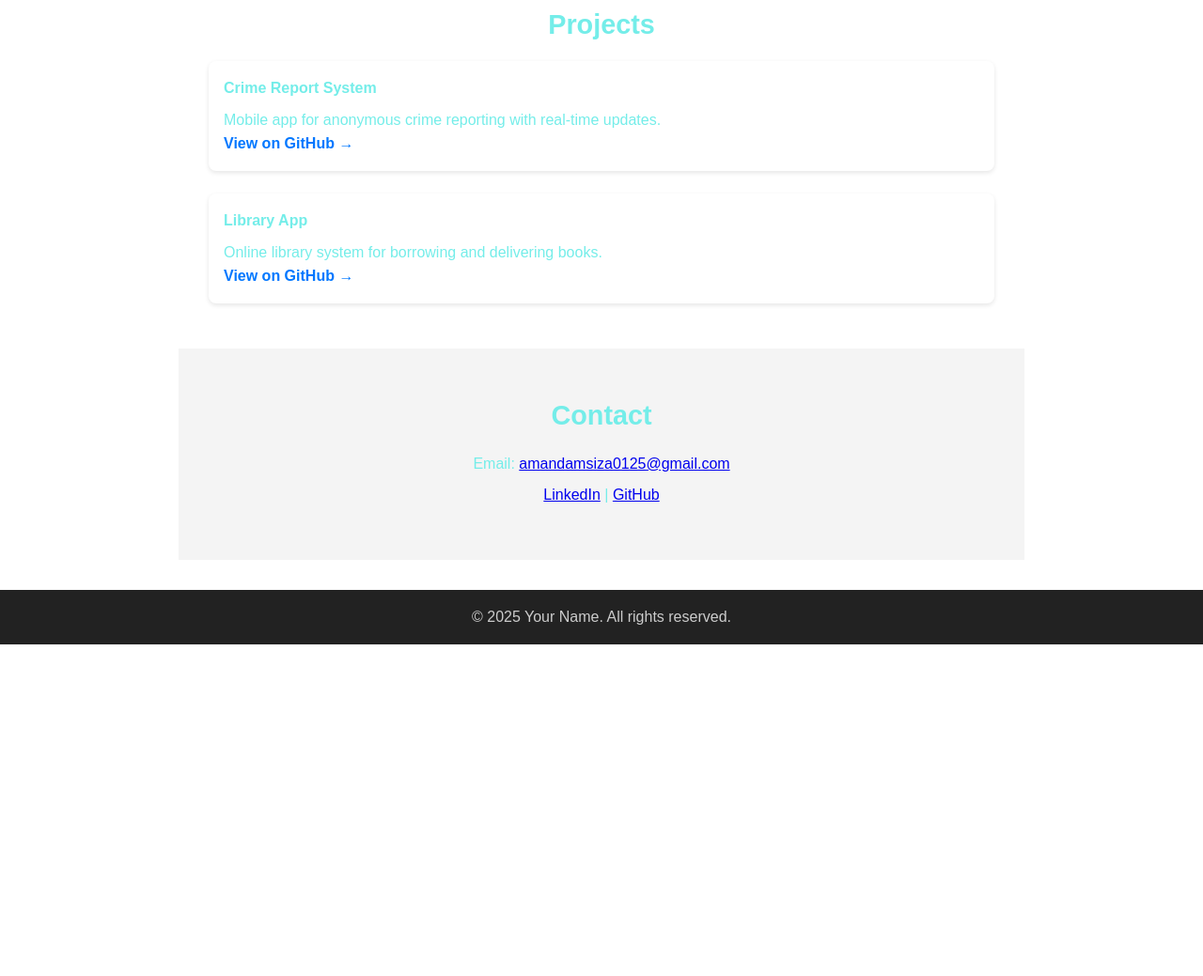
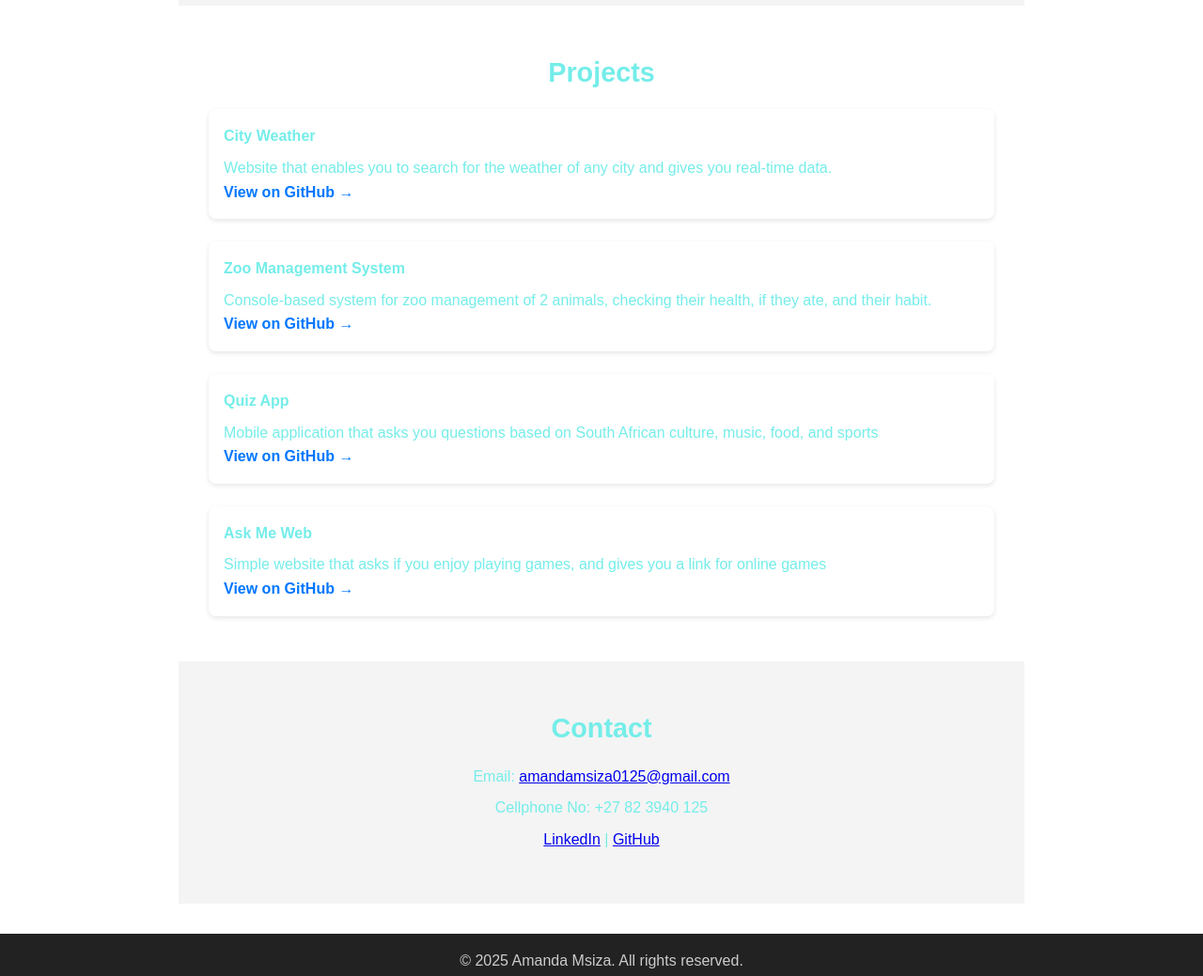
Before and after one commit to Mandy380/My-Portfolio, a plain HTML site: page index.html in a window 1280 px wide. Shown: the part 792-1831 px from the top of the page at 94% size. Before the commit the page ends 1478 px from the top, so only its background shows below. Drawn offline with Linux system fonts and the light colour scheme.

Commit message:
Update index.html

```diff
--- a/index.html
+++ b/index.html
@@ -24,7 +24,6 @@
     <p>IT Graduate | Software Developer | Problem Solver</p>
     <div class="buttons">
       <a href="#projects" class="btn">View My Work</a>
-      <a href="#contact" class="btn outline">Contact Me</a>
     </div>
   </section>
 
@@ -32,8 +31,9 @@
   <section id="about" class="section">
     <h3>About Me</h3>
     <p>
-      I'm an IT graduate passionate about software development, problem solving,
-      and learning new technologies. I enjoy building projects that solve real-world problems.
+      I'm an IT graduate with a strong passion for software development, problem-solving, and continuous learning.
+      I enjoy building practical, real-world solutions through code and love exploring new technologies that push my skills forward.
+      Whether it’s creating a full-stack web app or automating a tedious task, I’m always excited to take on challenges and grow as a developer.
     </p>
   </section>
 
@@ -57,14 +57,24 @@
     <h3>Projects</h3>
     <div class="project-list">
       <div class="project">
-        <h4>Crime Report System</h4>
-        <p>Mobile app for anonymous crime reporting with real-time updates.</p>
-        <a href="https://github.com/yourusername/crime-report" target="_blank">View on GitHub →</a>
+        <h4>City Weather</h4>
+        <p>Website that enables you to search for the weather of any city and gives you real-time data.</p>
+        <a href="https://mandy380.github.io/CityWeather.github.io/" target="_blank">View on GitHub →</a>
       </div>
       <div class="project">
-        <h4>Library App</h4>
-        <p>Online library system for borrowing and delivering books.</p>
-        <a href="https://github.com/yourusername/library-app" target="_blank">View on GitHub →</a>
+        <h4>Zoo Management System</h4>
+        <p> Console-based system for zoo management of 2 animals, checking their health, if they ate, and their habit.</p>
+        <a href="https://github.com/mandy380.github.io/zoo-managment-system.github.io/" target="_blank">View on GitHub →</a>
+      </div>
+      <div class="project">
+        <h4>Quiz App</h4>
+        <p> Mobile application that asks you questions based on South African culture, music, food, and sports</p>
+        <a href="https://github.com/mandy380.github.io/quiz-application.github.io/" target="_blank">View on GitHub →</a>
+      </div>
+      <div class="project">
+        <h4>Ask Me Web</h4>
+        <p> Simple website that asks if you enjoy playing games, and gives you a link for online games</p>
+        <a href="https://github.com/mandy380.github.io/zoo-managment-system.github.io/" target="_blank">View on GitHub →</a>
       </div>
     </div>
   </section>
@@ -73,14 +83,15 @@
   <section id="contact" class="section gray">
     <h3>Contact</h3>
     <p>Email: <a href="mailto:youremail@gmail.com">amandamsiza0125@gmail.com</a></p>
+    <p>Cellphone No: +27 82 3940 125</p>
     <p>
-      <a href="https://linkedin.com/in/yourusername" target="_blank">LinkedIn</a> |
-      <a href="https://github.com/yourusername" target="_blank">GitHub</a>
+      <a href="https://www.linkedin.com/in/amanda-msiza-9a8012180" target="_blank">LinkedIn</a> |
+      <a href=" mandy038.github.io" target="_blank">GitHub</a>
     </p>
   </section>
 
   <footer>
-    <p>© <span id="year"></span> Your Name. All rights reserved.</p>
+    <p>© <span id="year"></span> Amanda Msiza. All rights reserved.</p>
   </footer>
 
   <script src="script.js"></script>
```
